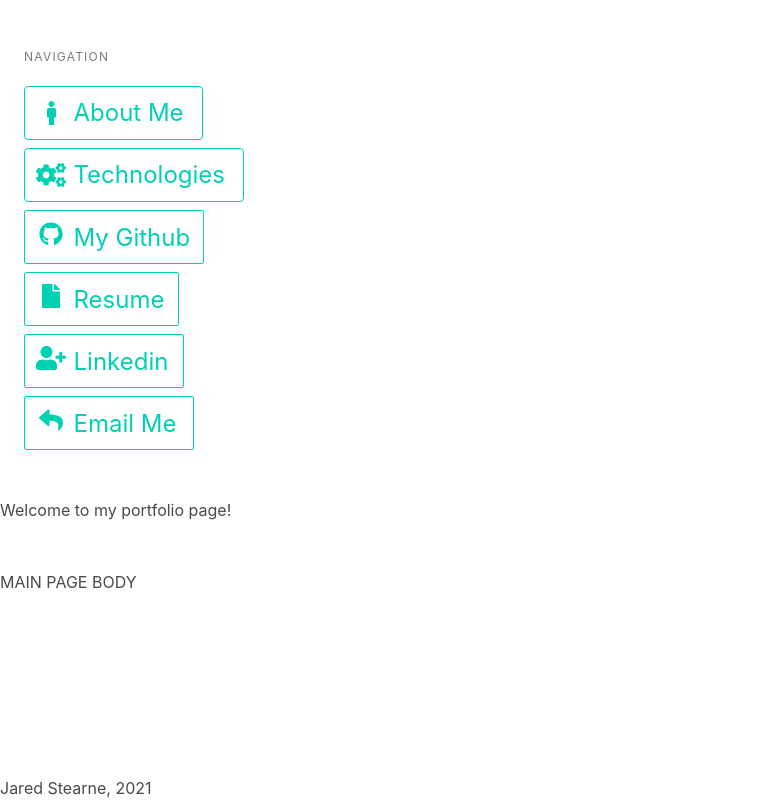
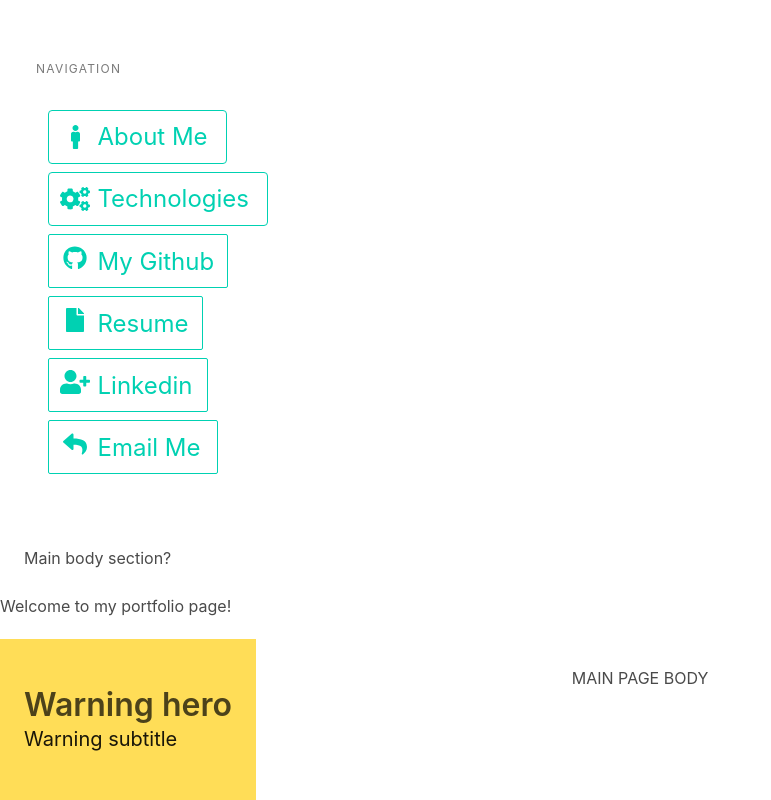
Before and after one commit to jstearne/portfolio-site, a Django app: page / in a window 1280 px wide. Shown: the whole page, without its empty margins (0-771 px from the left). Run offline with Django 3.2, Linux system fonts and the light colour scheme; some libraries are stand-ins or nearby versions.

Commit message:
Going to refactor to include columns in bulma.

```diff
--- a/main_app/templates/base.html
+++ b/main_app/templates/base.html
@@ -55,13 +55,17 @@ button {
     </nav>
 
     <!--FORMAT SIDEBAR BULMA DESKTOP (primary)-->
+
+<!--TEST-->
+    <div class="column">
       <section class="main-content columnsfifth is-fullheight">
-        <aside class="column is-one-fifth is-narrow-desktop is-fullheight section is-hidden-mobile">
+        <div class="column is-one-fifth is-narrow-desktop is-fullheight section is-hidden-mobile">
           <p class="menu-label is-hidden-touch">Navigation</p>
           <ul class="menu-list">
 
 
           <!--ABOUT ME LINK-->
+          <div class="column is-one-third">
             <div id="modal-about" class="modal"> <!--have to make this active to launch modal-->
               <div class="modal-background"></div><!--Dim background-->
               <div class="modal-content">
@@ -192,9 +196,19 @@ button {
                 <span class="icon"><i class="fa fa-reply"></i></span><span>Email Me</span></a>
             </li>
           </ul>
-        </aside>
-      </section>
+        </div>
+        <div class="column is-two-thirds">
+Main body section?
+
+        </div>
+
+
+
       <!--END SIDEBAR-->
+
+
+
+    </div>
   </div>
 </body>
 <!--BULMA: Navbar-->
@@ -207,7 +221,30 @@ button {
 
   <br>
   <br>
+
+      Jared Stearne, 2021
+
+
+<!--
+  Get your vision in order, THEN complete this site!
+  Already deployed, don't rush. Get it right.
+-->
+
+
+
+
       <footer style="position: fixed; bottom: 0;">
-      Jared Stearne, 2021
+        <section class="hero is-warning">
+          <div class="hero-body">
+            <p class="title">
+              Warning hero
+            </p>
+            <p class="subtitle">
+              Warning subtitle
+            </p>
+          </div>
+        </section>
       </footer>
+
+
 </html>
--- a/main_app/templates/home.html
+++ b/main_app/templates/home.html
@@ -1,5 +1,8 @@
 {% extends 'base.html' %} {% block content %}
 
-MAIN PAGE BODY
+<div style="align-items: center; text-align: center;">
+    MAIN PAGE BODY
+
+</div>
 
 {% endblock %}
```
Lines whose indentation alone changed are shown as unchanged.
